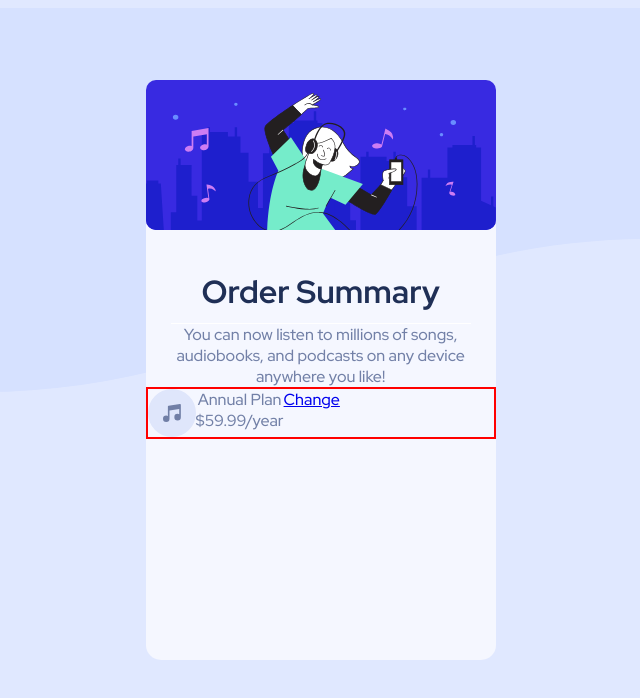
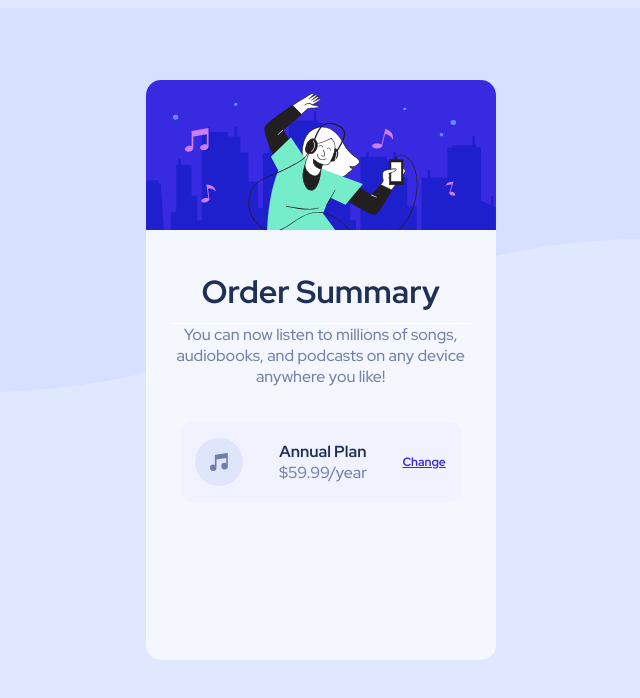
Before and after one commit to Terdanny1/Order-Summary-Component, a plain HTML site: page index.html in a window 1280 px wide. Shown: the whole page, without its empty margins (328-968 px from the left). Drawn offline with Linux system fonts and the light colour scheme.

Commit message:
added annual plan section

```diff
--- a/index.html
+++ b/index.html
@@ -1,43 +1,62 @@
 <!DOCTYPE html>
 <html lang="en">
   <head>
-    <meta charset="UTF-8">
-    <meta http-equiv="X-UA-Compatible" content="IE=edge">
-    <meta name="viewport" content="width=device-width, initial-scale=1.0">
+    <meta charset="UTF-8" />
+    <meta http-equiv="X-UA-Compatible" content="IE=edge" />
+    <meta name="viewport" content="width=device-width, initial-scale=1.0" />
     <title>Order Summary Component</title>
 
-    <link rel="shortcut icon" href="images/favicon-32x32.png" type="image/x-icon">
-    <link rel="stylesheet" href="style.css">
+    <link
+      rel="shortcut icon"
+      href="images/favicon-32x32.png"
+      type="image/x-icon"
+    />
+    <link rel="stylesheet" href="style.css" />
 
-    <link href="https://fonts.googleapis.com/css2?family=Red+Hat+Display:wght@500;700;900&display=swap" rel="stylesheet">
+    <link
+      href="https://fonts.googleapis.com/css2?family=Red+Hat+Display:wght@500;700;900&display=swap"
+      rel="stylesheet"
+    />
   </head>
   <body>
     <main>
-    <img class="image-background" src="images/pattern-background-desktop.svg" alt="">
+      <img
+        class="image-background"
+        src="images/pattern-background-desktop.svg"
+        alt=""
+      />
       <div class="container">
         <div class="image-container">
-                <img class="image" src="images/illustration-hero.svg" alt="">
-
+          <img class="image" src="images/illustration-hero.svg" alt="" />
         </div>
         <div class="text-container">
           <h1>Order Summary</h1>
-              <p>You can now listen to millions of songs, audiobooks, and podcasts on any
-                device anywhere you like!</p>
+          <p>
+            You can now listen to millions of songs, audiobooks, and podcasts on
+            any device anywhere you like!
+          </p>
+
+          <div class="float-container">
+            <div class="box">
+                <img
+              src="images/icon-music.svg"
+              alt="icon-music.svg"
+              style="float: left"/>
+
+            <span class="span-plan">
+              <p >
+                <span>Annual Plan</span>  <br />
+                $59.99/year
+              </p>
+            </span>
+            <a  href="#" style="float: right">Change</a>
+            </div>
 
 
-
-              <div class="float-container" style="border: 2px solid red; display: flex;">
-                <img src="images/icon-music.svg" alt="icon-music.svg" style="float:left;">
-
-
-                <span class="span-plan" style="display: inline;"> <p>Annual Plan <br> $59.99/year</p> </span>
-
-                <a href="#" style="float: right;">Change</a>
 
           </div>
         </div>
       </div>
-
     </main>
   </body>
 </html>
--- a/style.css
+++ b/style.css
@@ -25,13 +25,14 @@ body {
   top: 10%;
 }
 .image {
-  border-radius: 10px;
+  border-top-left-radius: 15px;
+  border-top-right-radius: 15px;
   width: 350px;
   height: 150px;
 }
 .text-container {
-    text-align: center;
-    margin-top: 40px;
+  text-align: center;
+  margin-top: 40px;
 }
 .text-container h1 {
   color: hsl(223, 47%, 23%);
@@ -44,4 +45,34 @@ body {
   color: hsl(224, 23%, 55%);
   padding: 0 auto;
   margin: 0 auto;
+  font-size: 16px;
 }
+.float-container {
+  display: flex;
+  padding: 35px;
+  gap: 20px;
+  width: 150x;
+  height: 40px;
+}
+.box {
+  display: flex;
+  justify-content: space-around;
+  align-items: center;
+  background-color: hsl(229, 100%, 97%);
+  border-radius: 10px;
+  width: 300%;
+  height: 80px;
+}
+.box .span-plan p{
+    width: 100px;
+
+}
+.box .span-plan p span{
+    font-weight: bold;
+    color: hsl(223, 47%, 23%);
+}
+.box a{
+    color: hsl(245, 75%, 52%);
+    font-weight: bold;
+    font-size: 12px;
+}
```
Lines whose indentation alone changed are shown as unchanged.
